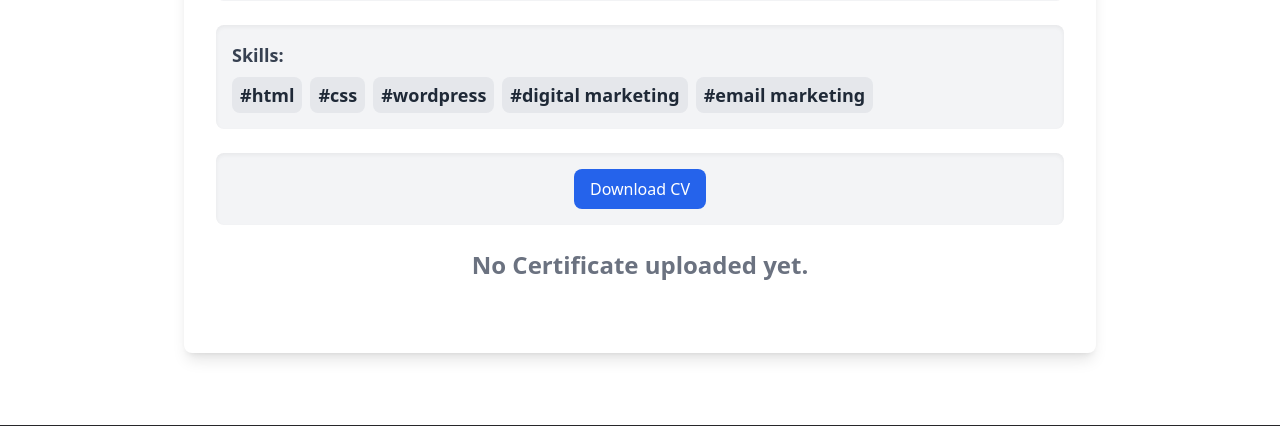
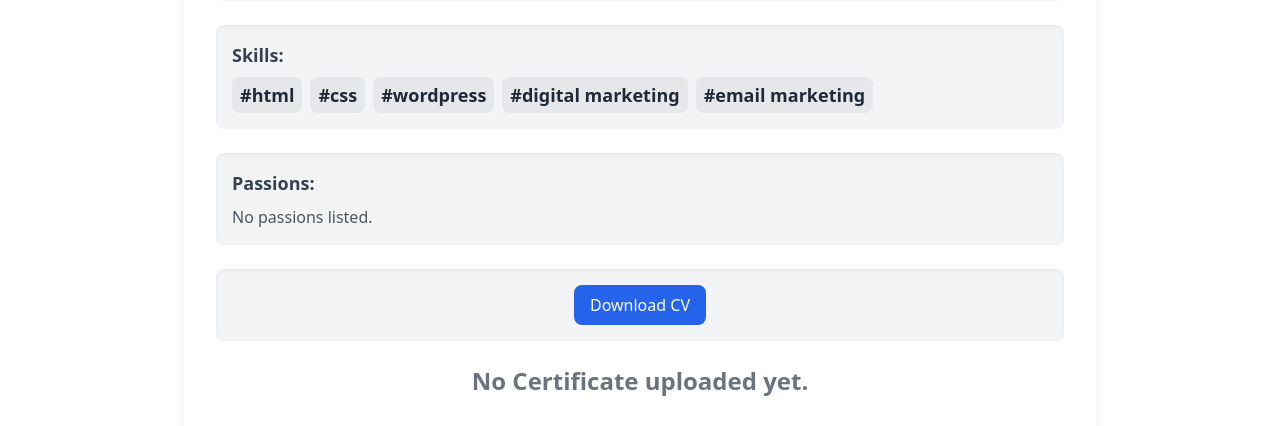
Before and after one commit to itl12/project1imran_KYAU_Computer_Club, a Django app: page /students/profile/1b2b0026-f7aa-419d-964e-7693cf4b8dc1/ in a window 1280 px wide. Shown: the part 847-1273 px from the top of the page. Run offline with Django 5.2, Linux system fonts and the light colour scheme; data comes from the database, SQL or seed files in the repository; both versions use the stored data as it was after the commit; some libraries are stand-ins or nearby versions.

Commit message:
added 'passion' field to model. also fixed extra comma problem in skills, passion field so that if no value after last comma, then show nothing

```diff
--- a/students/forms.py
+++ b/students/forms.py
@@ -43,6 +43,8 @@ class Update_student_profile(forms.ModelForm):
                           widget=forms.FileInput(attrs={'accept': 'application/pdf'}))
 
     skills = forms.CharField(required=False, label='Seperate your skill tags using comma , ', widget=forms.Textarea(attrs={'rows':5, 'placeholder': 'fontend, backend, javascript, html, css, tailwind, bootstrap, graphics design, video editor, node-js, singer, photographer, hacking, volunteer, etc.'}))
+
+    passions = forms.CharField(required=False, label='Seperate your passions tags using comma , ', widget=forms.Textarea(attrs={'rows':5, 'placeholder': 'programming, hacking, singing, danching, acting, travelling, volunteering etc.'}))
 
 
     def save(self, commit=True):
--- a/students/models.py
+++ b/students/models.py
@@ -12,6 +12,7 @@ class Student_Model(models.Model):
     description = models.TextField(blank=True, null=True)
     cv = models.FileField(upload_to='students_cv/', blank=True, null=True)
     skills = models.CharField(max_length=1000, blank=True, null=True)
+    passions = models.CharField(max_length=1000, blank=True, null=True)
     slug = models.SlugField(unique=True)
 
     class Meta():
--- a/students/templates/student_profile.html
+++ b/students/templates/student_profile.html
@@ -36,9 +36,14 @@
 
                         <script>
                             const skills = $('#skills').text().replace(/^"|"$/g, '');  // Remove leading and trailing quotes
-                            var skillsArray = skills.split(',').map(function(skill) {
-                                return skill.trim();  // Remove extra spaces around each skill
-                            });
+                            var skillsArray = skills.split(',')
+                                .map(function(skills) {
+                                    return skills.trim();  // Remove extra spaces around each item
+                                })
+                                .filter(function(skills) {
+                                    return skills !== '';  // Exclude empty values
+                                });
+
 
                             // Display the skills
                             skillsArray.forEach(function(skill) {
@@ -47,6 +52,38 @@
                         </script>
                     {% else %}
                         No skills listed.
+                    {% endif %}
+
+                </p>
+            </div>
+
+
+            <!-- Passions -->
+            <div class="bg-gray-100 p-4 rounded-lg shadow-inner mb-6">
+                <h3 class="text-lg font-semibold text-gray-700">Passions:</h3>
+                <p class="text-gray-600 mt-2">
+                    {% if profile.passions %}
+                        {{ profile.passions | linebreaksbr | json_script:'passions' }}
+                        <div id="passions-output" class="text-gray-500 font-bold text-lg antialiased flex flex-wrap gap-2"></div>
+
+                        <script>
+                            const passions = $('#passions').text().replace(/^"|"$/g, '');  // Remove leading and trailing quotes
+                            var passionsArray = passions.split(',')
+                                .map(function(passion) {
+                                    return passion.trim();  // Remove extra spaces around each item
+                                })
+                                .filter(function(passion) {
+                                    return passion !== '';  // Exclude empty values
+                                });
+
+
+                            // Display the skills
+                            passionsArray.forEach(function(passions) {
+                                $('#passions-output').append(`<span class="bg-gray-200 rounded-lg px-2 py-1 text-gray-800">#${passions}</span>`);
+                            });
+                        </script>
+                    {% else %}
+                        No passions listed.
                     {% endif %}
 
                 </p>
```
Also changed, not shown: db.sqlite3, noticeapp/migrations/0017_alter_notice_date.py (added), students/migrations/0012_student_model_passion.py (added), students/migrations/0013_rename_passion_student_model_passions.py (added).
